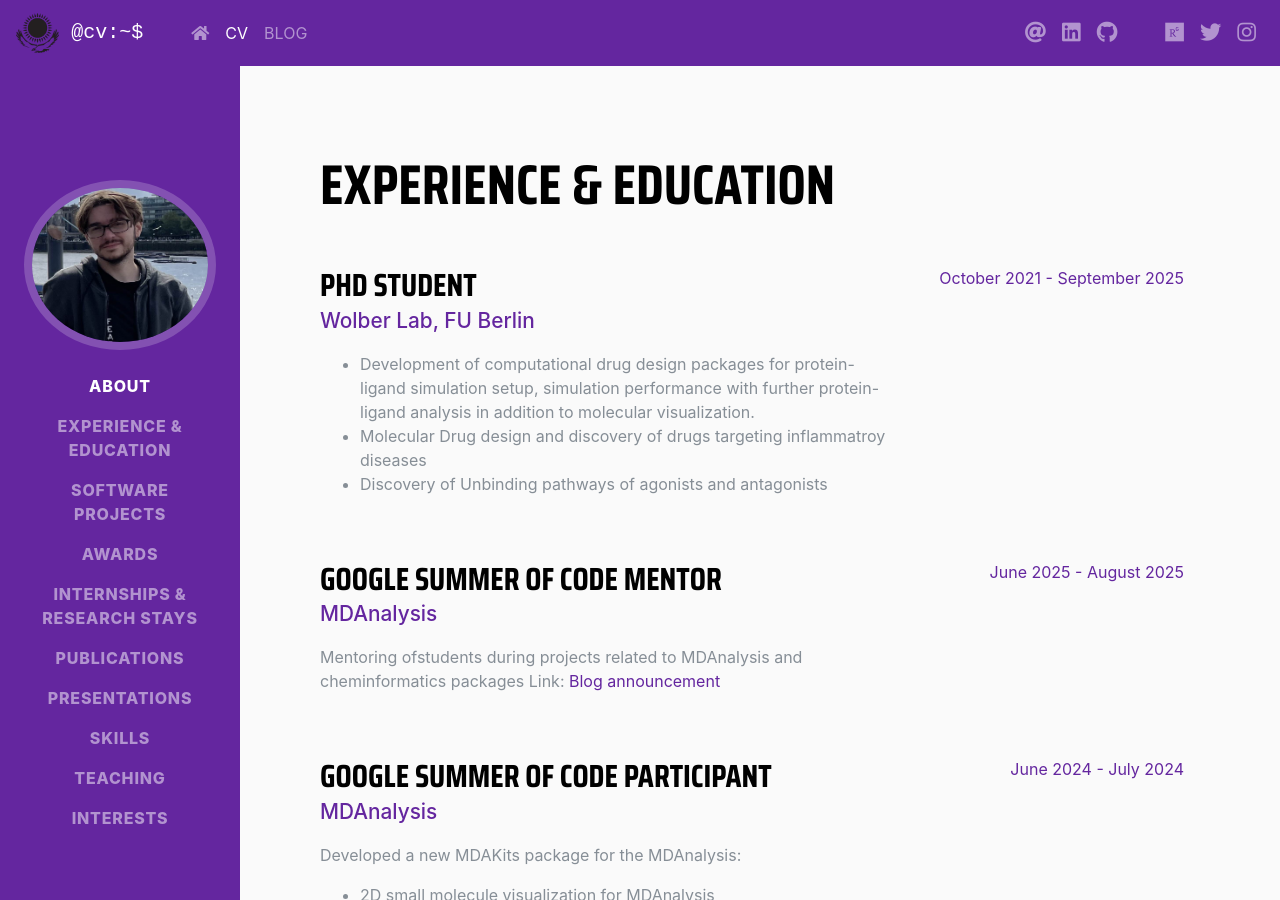
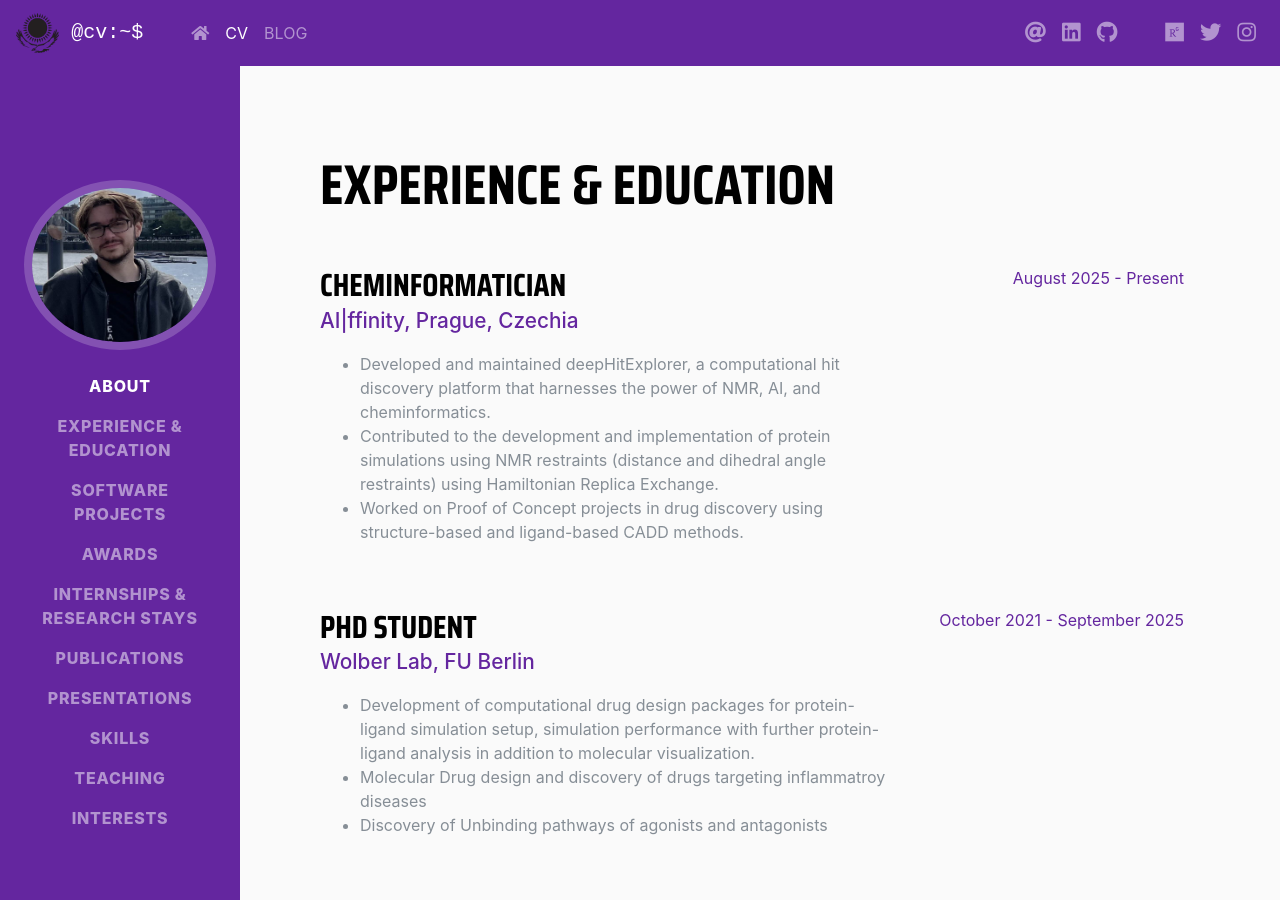
Before and after one commit to talagayev/talagayev.github.io, a Jekyll site: the page built from cv.html, in a window 1280 px wide and 900 px high, scrolled down 868 px. Built offline with Jekyll 4.4.1, drawn with Linux system fonts in a browser that asks for light colours; nearby versions of some CDN libraries; some web fonts are replaced; a style sheet for code colours, icons or effects is not loaded.

Commit message:
Update cv.html

```diff
--- a/cv.html
+++ b/cv.html
@@ -73,6 +73,25 @@ permalink: /cv/
     <section class="resume-section p-3 p-lg-5 d-flex align-items-center" id="experience">
       <div class="w-100">
         <h2 class="mb-5">Experience & Education</h2>
+
+        <div class="resume-item d-flex flex-column flex-md-row justify-content-between mb-5">
+          <div class="resume-content">
+            <h3 class="mb-0">Cheminformatician</h3>
+            <div class="subheading mb-3"><a href="https://aiffinity.com/">AI|ffinity, Prague, Czechia</a></div>
+            <p>
+              <ul>
+                <li>
+                  Developed and maintained deepHitExplorer, a computational hit discovery platform that harnesses the power of NMR, AI, and cheminformatics.
+                </li>
+                <li>Contributed to the development and implementation of protein simulations using NMR restraints (distance and dihedral angle restraints) using Hamiltonian Replica Exchange.</li>
+                <li>Worked on Proof of Concept projects in drug discovery using structure-based and ligand-based CADD methods.</li>
+              </ul>
+            </p>
+          </div>
+          <div class="resume-date text-md-right">
+            <span class="text-primary">August 2025 - Present</span>
+          </div>
+        </div>
 
         <div class="resume-item d-flex flex-column flex-md-row justify-content-between mb-5">
           <div class="resume-content">
```
